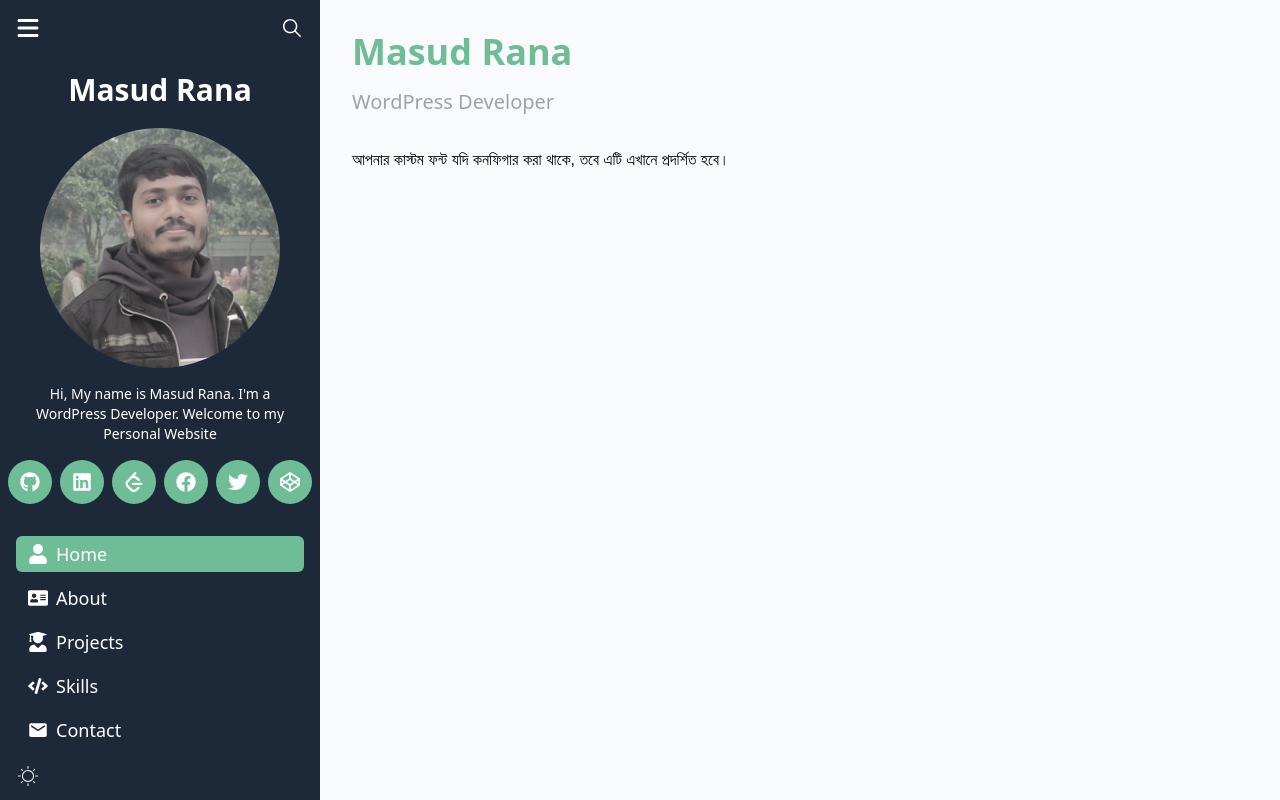
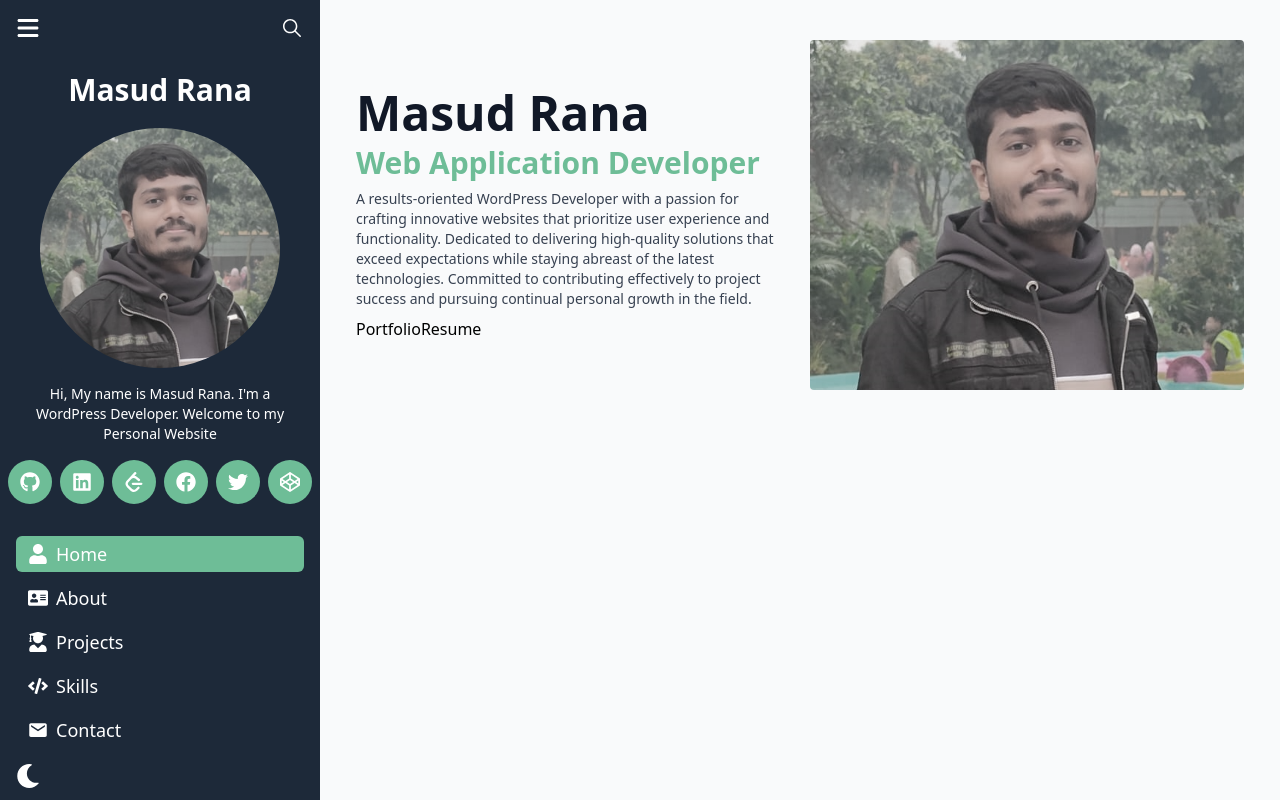
Before and after one commit to pro-masud/React-Portfolio-For-Me, a React (Vite) app: page /about in a window 1280 px wide. Built offline with nearby package versions, Linux system fonts and the light colour scheme.

Commit message:
feat: reset my portfolio website

```diff
--- a/index.html
+++ b/index.html
@@ -2,9 +2,14 @@
 <html lang="en">
   <head>
     <meta charset="UTF-8" />
-    <link rel="icon" type="image/svg+xml" href="/vite.svg" />
+    <link
+      rel="icon"
+      type="image/svg+xml"
+      href="./src/assets/image/user.png"
+      class="rounded-full"
+    />
     <meta name="viewport" content="width=device-width, initial-scale=1.0" />
-    <title>react-portfolio-for-me</title>
+    <title>Masud Rana - Full Stack Developer</title>
   </head>
   <body>
     <div id="root"></div>
--- a/src/App.jsx
+++ b/src/App.jsx
@@ -1,3 +1,4 @@
+import Header from "./components/Header";
 import Sidebar from "./components/Sidebar";
 
 const App = () => {
@@ -5,19 +6,11 @@ const App = () => {
     <div className="flex min-h-screen bg-white dark:bg-primary-ur">
       <Sidebar />
       <main
-        className={`flex-1 transition-all duration-300 ease-in-out p-8 overflow-y-auto
+        className={`flex-1 transition-all duration-300 ease-in-out overflow-y-auto
         bg-gray-50 dark:bg-[#0f172a] text-black dark:text-gray-200`}
       >
         <div className="max-w-8xl mx-auto">
-          <h2 className="text-4xl font-bold mb-4 text-secondary-ur dark:text-secondary-ur">
-            Masud Rana
-          </h2>
-          <h3 className="text-xl text-gray-400 dark:text-gray-300 mb-8">
-            WordPress Developer
-          </h3>
-          <p className="font-poppins">
-            আপনার কাস্টম ফন্ট যদি কনফিগার করা থাকে, তবে এটি এখানে প্রদর্শিত হবে।
-          </p>
+          <Header />
         </div>
       </main>
     </div>
--- /dev/null
+++ b/src/components/Header.jsx
@@ -0,0 +1,43 @@
+import UserImage from "../assets/image/user.png";
+const Header = () => {
+  return (
+    <>
+      <div className="header-top"></div>
+      <header>
+        <div className="max-w-8xl mx-auto px-4 sm:px-6 lg:px-8">
+          <div className="flex justify-between  flex-col md:flex-row w-full items-center py-10 px-1 gap-5">
+            <div className="header-info flex justify-center flex-col w-full order-2 lg:order-1  gap-2">
+              <h1 className="text-3xl lg:text-5xl font-bold text-gray-900 dark:text-white">
+                Masud Rana
+              </h1>
+              <h4 className="text-[21px] lg:text-3xl font-bold text-secondary-ur">
+                Web Application Developer
+              </h4>
+              <p className="text-gray-700 dark:text-gray-300 text-sm">
+                A results-oriented WordPress Developer with a passion for
+                crafting innovative websites that prioritize user experience and
+                functionality. Dedicated to delivering high-quality solutions
+                that exceed expectations while staying abreast of the latest
+                technologies. Committed to contributing effectively to project
+                success and pursuing continual personal growth in the field.
+              </p>
+              <div className="flex">
+                <a href="#">Portfolio</a>
+                <a href="#">Resume</a>
+              </div>
+            </div>
+            <div className="profile-image w-full flex justify-end order-1 lg:order-2">
+              <img
+                className="rounded w-100 h-100 object-cover"
+                src={UserImage}
+                alt=""
+              />
+            </div>
+          </div>
+        </div>
+      </header>
+    </>
+  );
+};
+
+export default Header;
--- a/src/components/Sidebar.jsx
+++ b/src/components/Sidebar.jsx
@@ -18,7 +18,7 @@ import UserImage from "./../assets/image/user.png";
 const Sidebar = () => {
   const [isSidebarOpen, setIsSidebarOpen] = useState(true);
   const [darkMode, setDarkMode] = useState(
-    localStorage.getItem("theme") === "dark"
+    localStorage.getItem("theme") === "dark",
   );
 
   // Dark Mode Set
@@ -42,7 +42,7 @@ const Sidebar = () => {
     <>
       <aside
         className={`z-40 h-screen transition-all duration-300 ease-in-out ${sidebarWidthClass}
-        bg-primary-ur dark:bg-[#111827] p-4 flex flex-col shrink-0`}
+        bg-primary-ur dark:bg-[#111827] p-4 flex flex-col shrink-0 hidden lg:flex`}
       >
         <div className="flex flex-col justify-between h-full items-start">
           <div className="site-top w-full">
@@ -223,13 +223,13 @@ const Sidebar = () => {
           <div className="site-bottom w-full flex items-center">
             <button onClick={() => setDarkMode(!darkMode)}>
               {darkMode ? (
-                <FaMoon
+                <CiLight
                   color="#fff"
                   fontSize="24px"
                   style={{ cursor: "pointer" }}
                 />
               ) : (
-                <CiLight
+                <FaMoon
                   color="#fff"
                   fontSize="24px"
                   style={{ cursor: "pointer" }}
```
